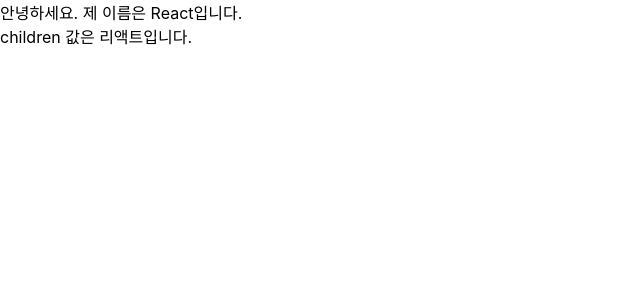
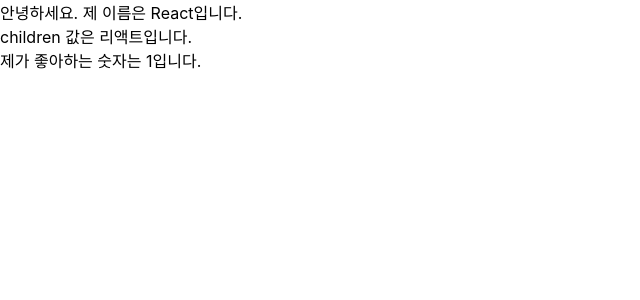
Before and after one commit to jae-woo-han/hello-react, a React (Create React App) app: page / in a window 1280 px wide. Shown: the top 300 px of the page, without its empty margins (0-640 px from the left). Built offline with nearby package versions, Linux system fonts and the light colour scheme.

Commit message:
function props

```diff
--- a/src/App.js
+++ b/src/App.js
@@ -2,7 +2,7 @@
 import MyComponent from './MyComponent';
 
 const App = () => {
-  return <MyComponent name="React" >리액트</MyComponent>;
+  return <MyComponent name="React" favoriteNumber={1}>리액트</MyComponent>;
 };
 
 export default App;
--- a/src/MyComponent.js
+++ b/src/MyComponent.js
@@ -1,11 +1,14 @@
 import React from 'react';
+import PropTypes from 'prop-types';
 
-const MyComponent = ({ name, children }) => {
+const MyComponent = ({ name, favoriteNumber, children }) => {
   return (
     <div>
       안녕하세요. 제 이름은 {name}입니다. <br />
       children 값은 {children}
       입니다.
+      <br />
+      제가 좋아하는 숫자는 {favoriteNumber}입니다.
     </div>
   );
 };
@@ -14,4 +17,9 @@
   name: '기본 이름',
 };
 
+MyComponent.propTypes = {
+  name: PropTypes.string,
+  favoriteNumber: PropTypes.number.isRequired,
+};
+
 export default MyComponent;
```
